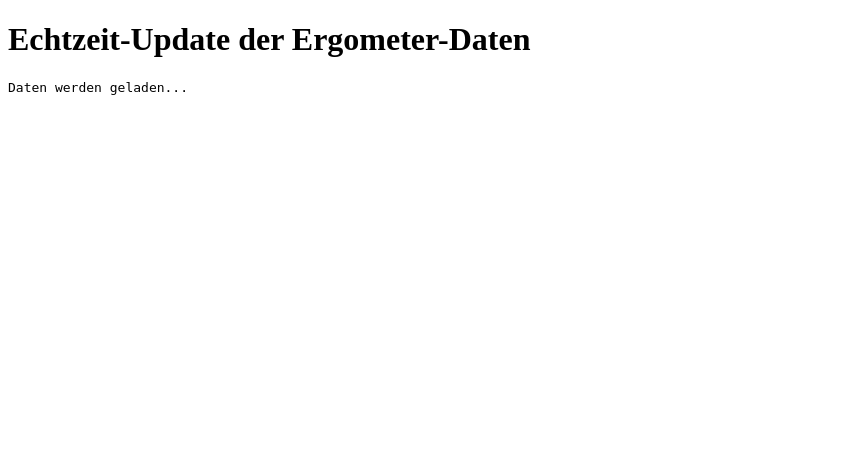
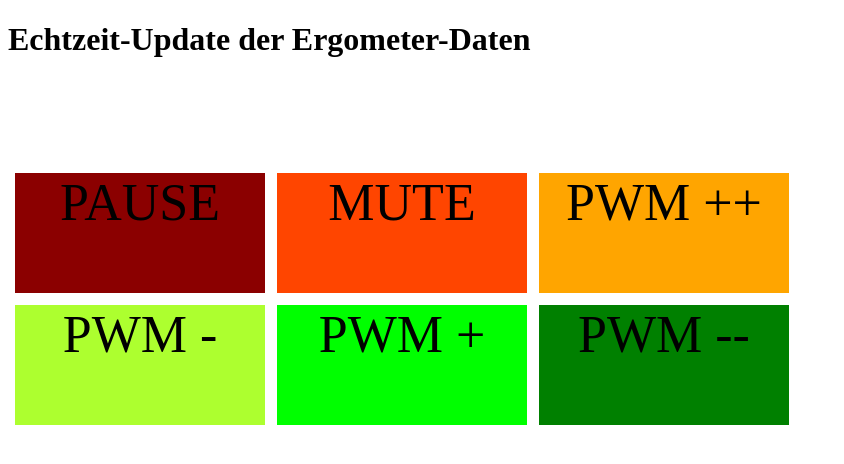
Before and after one commit to doku2525/ErgoInoTrainer, a Python web app: template templates/index.html in a window 1280 px wide. Shown: the top 464 px of the page, without its empty margins (0-844 px from the left). Run offline with Jinja, Linux system fonts and the light colour scheme; the template is opened without the code that fills it, so the values that code supplies are empty.

Commit message:
Kleines Webinterface mit PAUSE, MUTE und Bremsen-Funktionen implementiert. Alle Tests OK!!!

```diff
--- a/main.py
+++ b/main.py
@@ -70,7 +70,7 @@ def main():
     # Initialisiere die einzelnen Views und erzeuge Liste mir den noetigen
     pygame_view = ApplikationView()
     flask_view = FlaskView()
-    meine_views = [pygame_view]
+    meine_views = [pygame_view, flask_view]
 
     # Starte den Flask-Server im Hintergrund
     flask_view.start_server() if flask_view in meine_views else None
--- a/templates/index.html
+++ b/templates/index.html
@@ -6,38 +6,76 @@
         <title>Echtzeit-Updates</title>
         <script>
             function fetchData() {
-            fetch('/ergometer')
+                fetch('/get_data')
                     .then(response => response.json())
                     .then(data => {
-                    document.getElementById('data').innerText = JSON.stringify(data, null, 2);
+                        document.getElementById('zeit_gesamt').textContent = data.zeit_gesamt;
+                        document.getElementById('bremse').textContent = data.pwm_wert;
                     })
                     .catch(error => console.error('Fehler:', error));
             }
+
             // Daten alle 0.5 Sekunden abrufen
-        setInterval(fetchData, 500);
-
-        document.addEventListener('keydown', function(event) {
-            let key = '';
-            if (event.key === 'p' || event.key === 'q') {
-                key = event.key;
-                sendInput(key);
+            setInterval(fetchData, 250);
+        </script>
+        <style>
+        .bildschirm{
+            display: inline-block;
+            height: 100%;
+            width: 100%;
+            padding: 0.5vw 1vw;
         }
-        });
-
-        function sendInput(key) {
-            fetch('/input', {
-                method: 'POST',
-                headers: {
-                    'Content-Type': 'application/json'
-                },
-                body: JSON.stringify({ key: key })
-            });
+        .bewertungsfeld{
         }
-
-    </script>
+        .buttonfeld{
+            padding: 5px;
+        }
+        .knopf{
+            width: 250px;
+            height: 120px;
+            text-align: center;
+            background-color: yellow;
+            font-size: 52px;
+        }
+        a {
+            text-decoration: none;
+            color: black;
+        }
+        .zurueck{
+            text-align: right;
+            background-color: green;
+            width: 20%;
+            padding:0.25em;
+            font-size: 24px;
+        }
+        .zeit_gesamt{
+            width: 250px;
+            height: 80px;
+            text-align: center;
+            background-color: white;
+            font-size: 68px;
+        }
+        </style>
     </head>
     <body>
         <h1>Echtzeit-Update der Ergometer-Daten</h1>
-    <pre id="data">Daten werden geladen...</pre>
+        <table>
+            <tr>
+                <td class="zeit_gesamt" id="zeit_gesamt"></td>
+                <td class="zeit_gesamt" id="bremse"></td>
+            </tr>
+        </table>
+        <table>
+            <tr>
+                <td class="buttonfeld"><a href="pause" onclick="fetchData()"><div class="knopf" style="background-color:darkred"> PAUSE </div></a></td>
+                <td class="buttonfeld"><a href="musik_mute" onclick="fetchData()"><div class="knopf" style="background-color:orangered"> MUTE </div></a></td>
+                <td class="buttonfeld"><a href="pwm_plusplus" onclick="fetchData()"><div class="knopf" style="background-color:orange"> PWM ++ </div></a></td>
+            </tr>
+            <tr>
+                <td class="buttonfeld"><a href="pwm_minus" onclick="fetchData()"><div class="knopf" style="background-color:greenyellow"> PWM - </div></a></td>
+                <td class="buttonfeld"><a href="pwm_plus" onclick="fetchData()"><div class="knopf" style="background-color:lime"> PWM + </div></a></td>
+                <td class="buttonfeld"><a href="pwm_minusminus" onclick="fetchData()"><div class="knopf" style="background-color:green"> PWM -- </div></a></td>
+            </tr>
+        </table>
     </body>
 </html>
```
Also changed, not shown: src/classes/applikationcontroller.py (+7 -3 lines), src/classes/flaskview.py (+35 -15 lines). Lines whose indentation alone changed are shown as unchanged.
